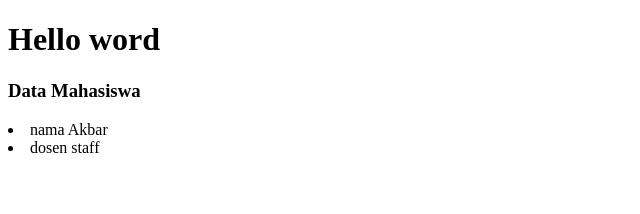
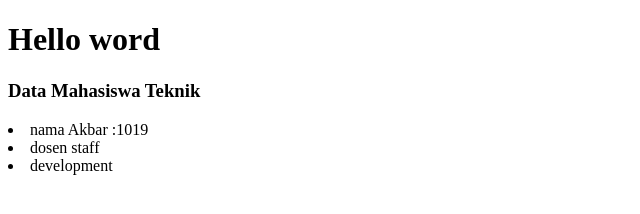
Before and after one commit to akbardermawan/akb-test2, a plain HTML site: page index.html in a window 1280 px wide. Shown: the whole page, without its empty margins (0-640 px from the left). Drawn offline with Linux system fonts and the light colour scheme.

Commit message:
memperbaiki index

```diff
--- a/index.html
+++ b/index.html
@@ -9,9 +9,10 @@
 <body>
     <h1>Hello word</h1>
 
-<h3>Data Mahasiswa</h3>
-<li>nama Akbar</li>
+<h3>Data Mahasiswa Teknik</h3>
+<li>nama Akbar :1019</li>
 <li>dosen staff</li>
+<li>development</li>
 
     <script src="script.js"></script>
 </body>
```
